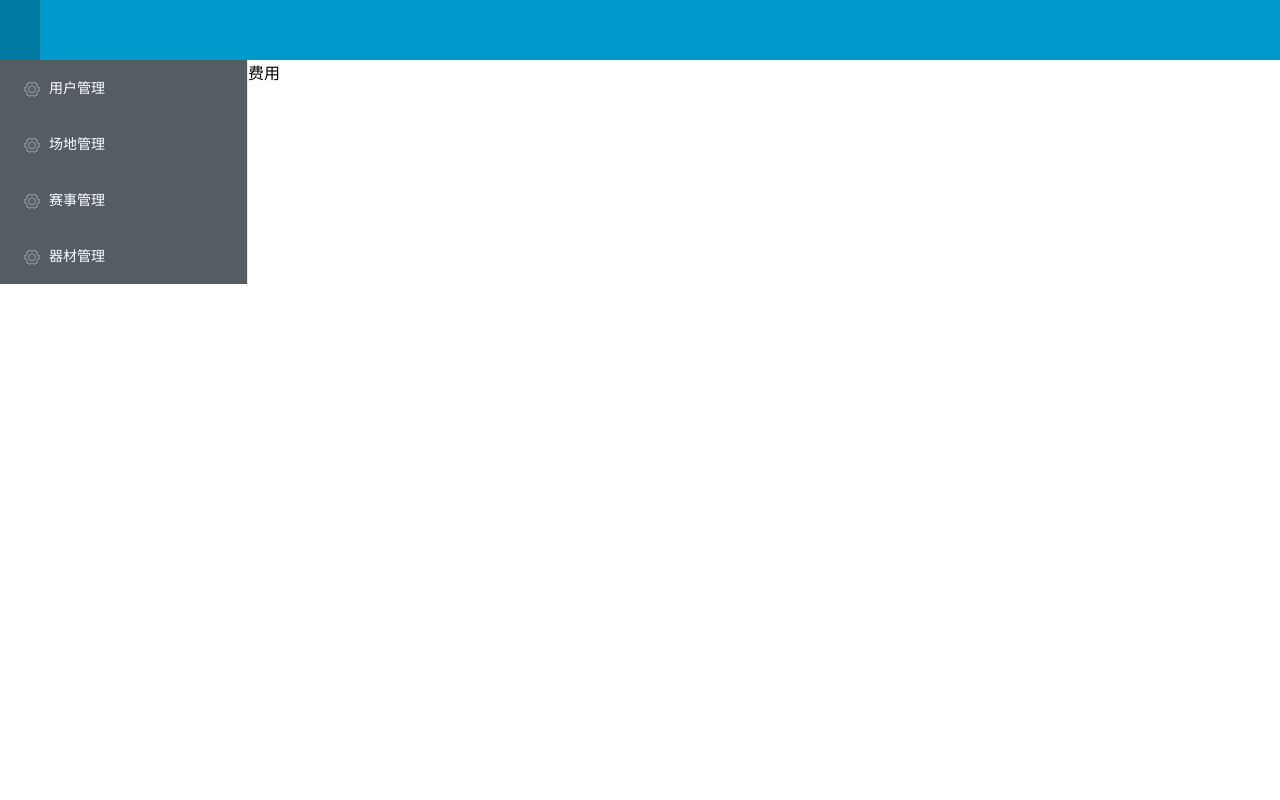
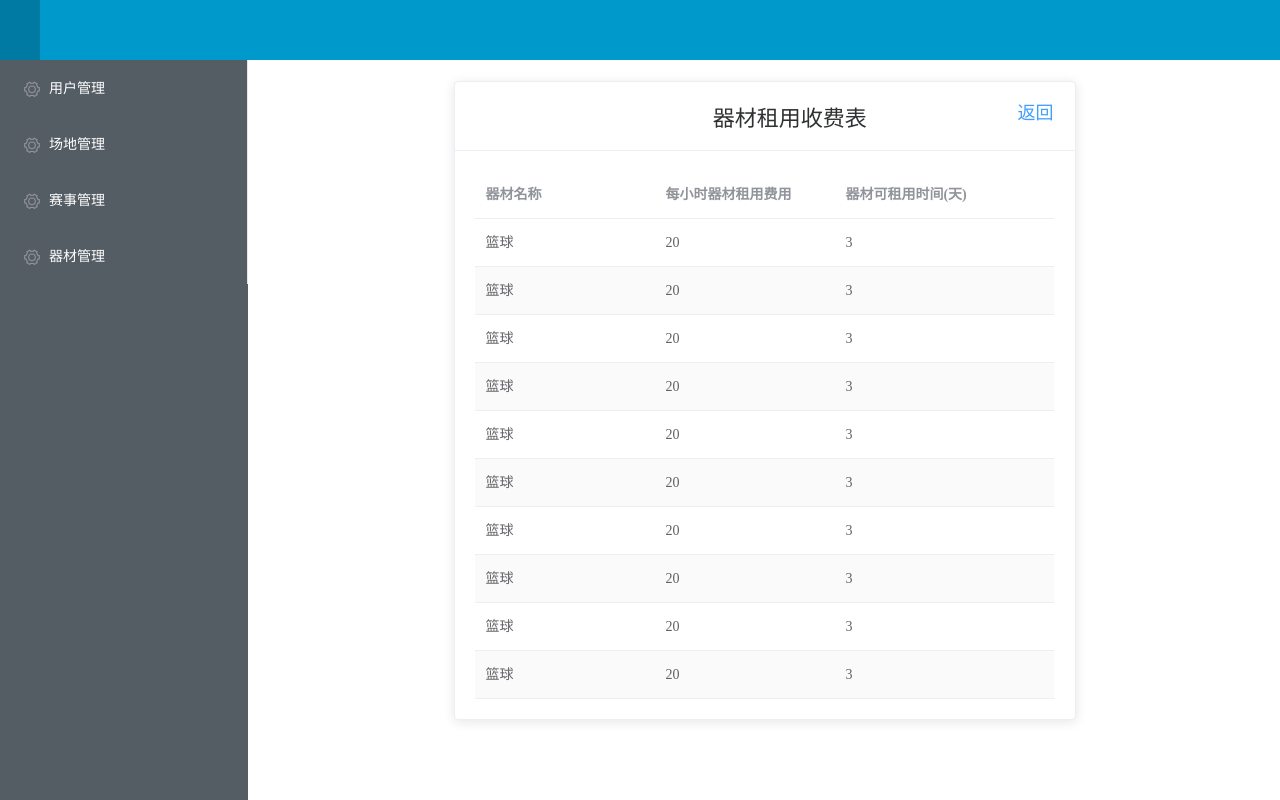
Before and after one commit to ishiko732/GDOUgym, a Vue app in the folder vue/: page /home/price in a window 1280 px wide. Shown: the top 800 px of the page. Built offline with nearby package versions, Linux system fonts and the light colour scheme.

Commit message:
租借器材和费用完成

```diff
--- a/vue/src/views/Home.vue
+++ b/vue/src/views/Home.vue
@@ -41,7 +41,7 @@
         </el-row>
       </div>
       <div class="router">
-        <router-view></router-view>
+        <router-view style="overflow: hidden"></router-view>
       </div>
     </div>
   </div>
@@ -73,6 +73,7 @@ export default {
     },
   },
   created() {
+
   },
 }
 </script>
--- a/vue/src/views/equipment/price.vue
+++ b/vue/src/views/equipment/price.vue
@@ -1,15 +1,97 @@
 <template>
-<div>
-  费用
+<div :style="priceData.length>10?'':'height:1000px'">
+  <el-card class="box-card" style="overflow: auto">
+    <div slot="header" class="clearfix">
+      <span class="name">器材租用收费表</span>
+      <el-button @click="$router.go(-1)" style="float: right; padding: 3px 0;font-size: 18px" type="text">返回</el-button>
+    </div>
+    <el-table
+        :data="priceData"
+        stripe
+        style="width: 100%;">
+      <el-table-column
+          prop="name"
+          label="器材名称"
+          width="180">
+      </el-table-column>
+      <el-table-column
+          prop="price"
+          label="每小时器材租用费用"
+          width="180">
+      </el-table-column>
+      <el-table-column
+          prop="time"
+          label="器材可租用时间(天)">
+      </el-table-column>
+    </el-table>
+  </el-card>
 </div>
 </template>
 
 <script>
 export default {
-
+  data(){
+    return{
+      priceData: [{
+        name: '篮球',
+        price: 20,
+        time: 3
+      },
+        {
+          name: '篮球',
+          price: 20,
+          time: 3
+        },{
+          name: '篮球',
+          price: 20,
+          time: 3
+        },{
+          name: '篮球',
+          price: 20,
+          time: 3
+        },{
+          name: '篮球',
+          price: 20,
+          time: 3
+        },{
+          name: '篮球',
+          price: 20,
+          time: 3
+        },{
+          name: '篮球',
+          price: 20,
+          time: 3
+        },{
+          name: '篮球',
+          price: 20,
+          time: 3
+        },{
+          name: '篮球',
+          price: 20,
+          time: 3
+        },{
+          name: '篮球',
+          price: 20,
+          time: 3
+        }
+      ]
+    }
+  },
 }
 </script>
 
-<style scoped>
+<style scoped lang="less">
+.el-card{
+  margin-top: 2%;
+  margin-left: 20%;
+  width: 60%;
+  .name{
+    margin-left: 41%;
+    font-size: 22px;
+  }
+  .el-table .cell{
+    text-align: center;
+  }
 
+}
 </style>
--- a/vue/src/views/equipment/rentEquipment.vue
+++ b/vue/src/views/equipment/rentEquipment.vue
@@ -1,15 +1,118 @@
 <template>
-  <div>
-    租借器材
+  <div :style="rentData.length>10?'':'height:1000px'">
+    <el-card class="box-card" style="overflow: auto">
+      <div slot="header" class="clearfix">
+        <span class="name">器材租用收费表</span>
+        <el-button @click="$router.go(-1)" style="float: right; padding: 3px 0;font-size: 18px" type="text">返回</el-button>
+      </div>
+      <el-table
+          :data="rentData"
+          stripe
+          style="width: 100%;">
+        <el-table-column
+            type="index"
+            prop="type"
+            label="器材种类"
+            width="180">
+        </el-table-column>
+        <el-table-column
+            prop="name"
+            label="器材名称"
+            width="180">
+        </el-table-column>
+        <el-table-column
+            prop="number"
+            label="器材数量"
+            width="180">
+        </el-table-column>
+        <el-table-column
+            prop="ableNumber"
+            label="可租用数量"
+            width="180">
+        </el-table-column>
+        <el-table-column
+            prop="rentNumber"
+            type="index"
+            label="租用数量"
+            width="180">
+          <template slot-scope="scope">
+            <el-input type="number" v-model="datalist[scope.$index].rentNumber"></el-input>
+          </template>
+        </el-table-column>
+        <el-table-column
+            prop="username"
+            type="index"
+            label="租用人"
+            width="180">
+          <template slot-scope="scope">
+            <el-input type="text" v-model="datalist[scope.$index].username"></el-input>
+          </template>
+        </el-table-column>
+        <el-table-column
+            fixed="right"
+            width="120">
+          <template slot-scope="scope">
+            <el-button
+                @click.native.prevent="deleteRow(scope.$index)"
+                type="text"
+                size="small">
+              租用
+            </el-button>
+          </template>
+        </el-table-column>
+      </el-table>
+    </el-card>
   </div>
 </template>
 
 <script>
 export default {
-
+  data(){
+    return{
+      datalist:[],
+      rentData: [{
+        type:"球类",
+        name: '篮球',
+        number: 20,
+        ableNumber: 19,
+      },
+        {
+          type:"球类",
+          name: '足球',
+          number: 20,
+          ableNumber: 19,
+        },],
+    }
+  },
+  methods:{
+    deleteRow(index){
+      console.log(this.datalist[index].rentNumber+this.datalist[index].username)
+    }
+  },
+  created() {
+    var length=this.rentData.length;
+    for (let i = 0; i < length; i++) {
+      let obj={}
+      obj.username=""
+      obj.rentNumber=""
+      this.datalist.push(obj)
+    }
+  }
 }
 </script>
 
-<style scoped>
+<style scoped lang="less">
+.el-card{
+  margin-top: 2%;
+  margin-left: 10%;
+  width: 80%;
+  .name{
+    margin-left: 41%;
+    font-size: 22px;
+  }
+  .el-table .cell{
+    text-align: center;
+  }
 
+}
 </style>
```
